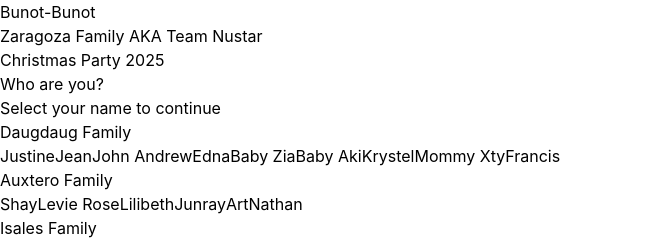
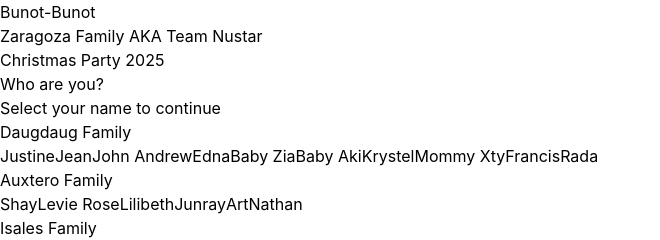
Before and after one commit to justineMD2002/bunot-bunot, a React (Vite) app: page / in a window 1280 px wide. Shown: the top 240 px of the page, without its empty margins (0-660 px from the left). Built offline with nearby package versions, Linux system fonts and the light colour scheme; no server answers; the database is empty.

Commit message:
feature: add rada in daugdaug family

```diff
--- a/src/data/familyData.js
+++ b/src/data/familyData.js
@@ -10,7 +10,8 @@ export const familyData = [
       { id: "baby-aki", name: "Baby Aki" },
       { id: "krystel", name: "Krystel" },
       { id: "mommy-xty", name: "Mommy Xty" },
-      { id: "francis", name: "Francis" }
+      { id: "francis", name: "Francis" },
+      { id: "rada", name: "Rada" }
     ]
   },
   {
```
